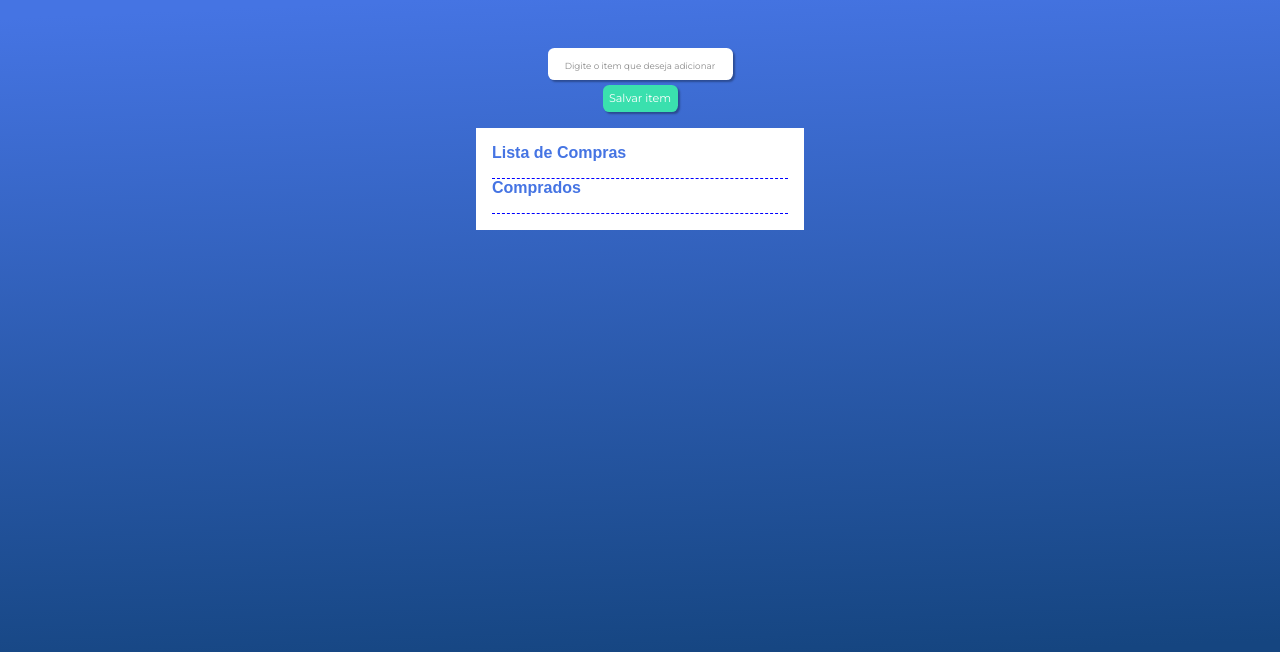
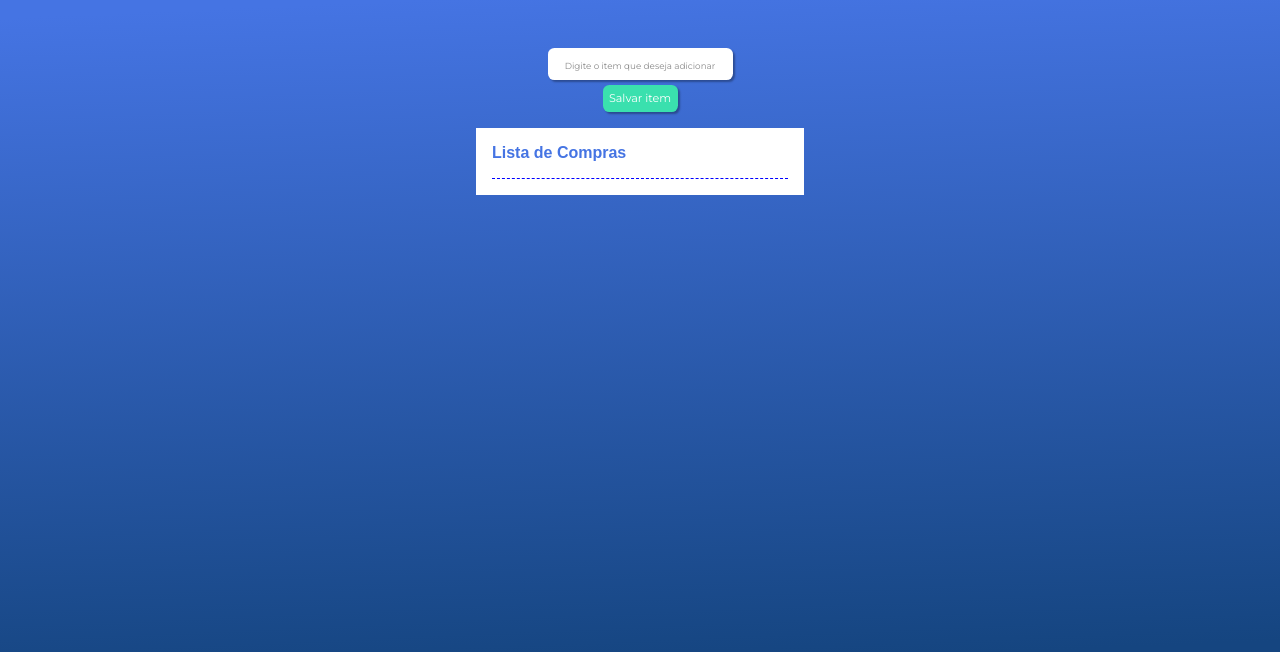
Before and after one commit to diegocgayoso/life-cycle, an Angular app: page / in a window 1280 px wide. Shown: the top 652 px of the page. Built offline with nearby package versions, Linux system fonts and the light colour scheme; a web font is replaced by a local one.

Commit message:
Update v15

```diff
--- a/angular.json
+++ b/angular.json
@@ -101,5 +101,8 @@
         }
       }
     }
+  },
+  "cli": {
+    "analytics": false
   }
 }
--- a/src/app/app.component.html
+++ b/src/app/app.component.html
@@ -4,7 +4,6 @@
   <div class="container">
     <div class="lista">
       <h4 class="title-list">Lista de Compras</h4>
-      <h4 class="title-list">Comprados</h4>
     </div>
   </div>
 </section>
```
